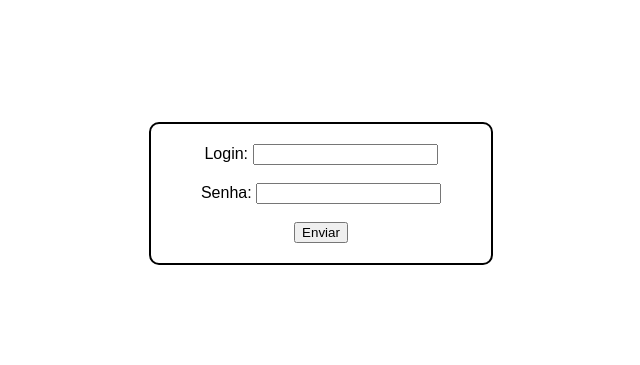
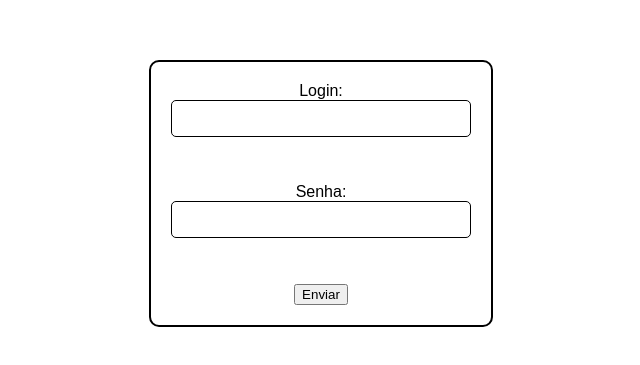
Before and after one commit to victordsilarmoreira/estacionamento, a plain HTML site: page container.html in a window 1280 px wide. Shown: the part 197-562 px from the top of the page, without its empty margins (319-959 px from the left). Drawn offline with Linux system fonts and the light colour scheme.

Commit message:
styles.css

```diff
--- a/styles.css
+++ b/styles.css
@@ -17,4 +17,17 @@ body {
     border-radius: 10px;
     margin-bottom: 20px;
     width: 300px;
+    display: flex;
+    flex-direction: column;
+    align-items: center; /* Centraliza os elementos */
 }
+
+.form-box input,
+.form-box textarea {
+    margin-bottom: 10px;
+    width: 100%; /* Garante que os elementos ocupem toda a largura disponível */
+    padding: 10px;
+    border-radius: 5px;
+    border: 1px solid #000;
+    box-sizing: border-box; /* Inclui padding e border na largura total */
+}
```
